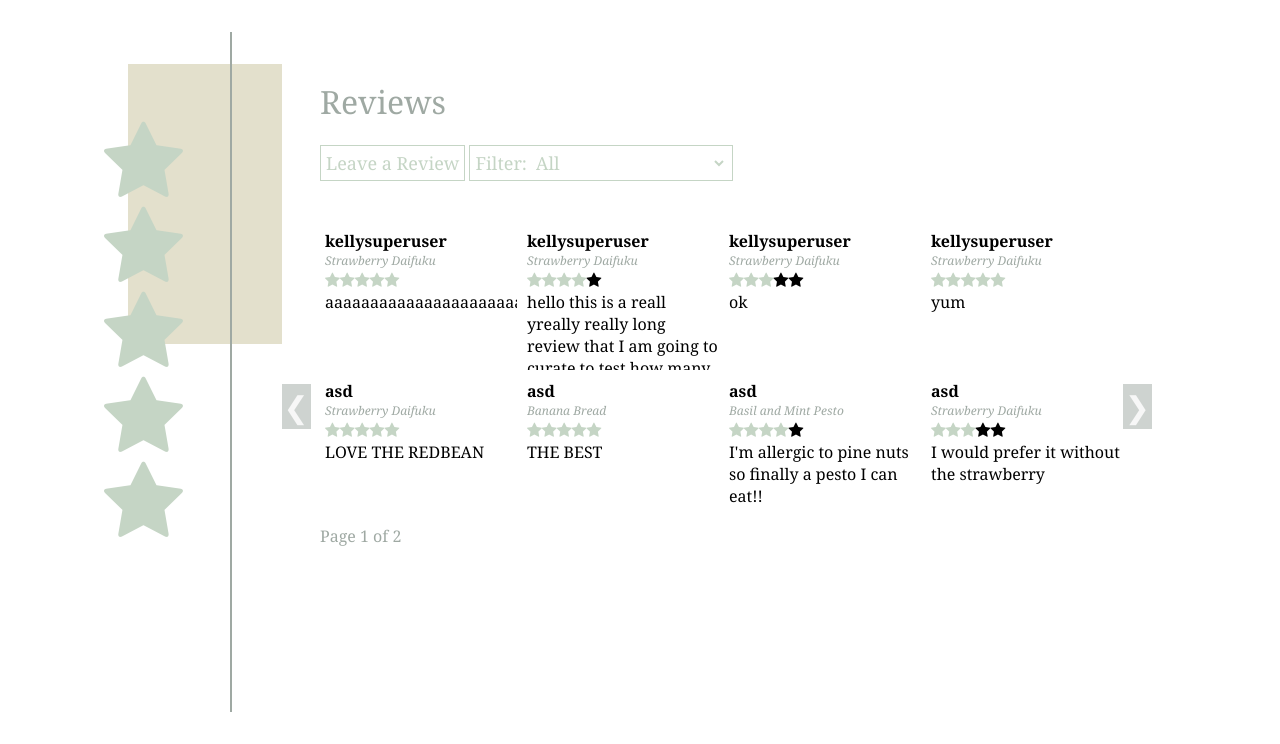
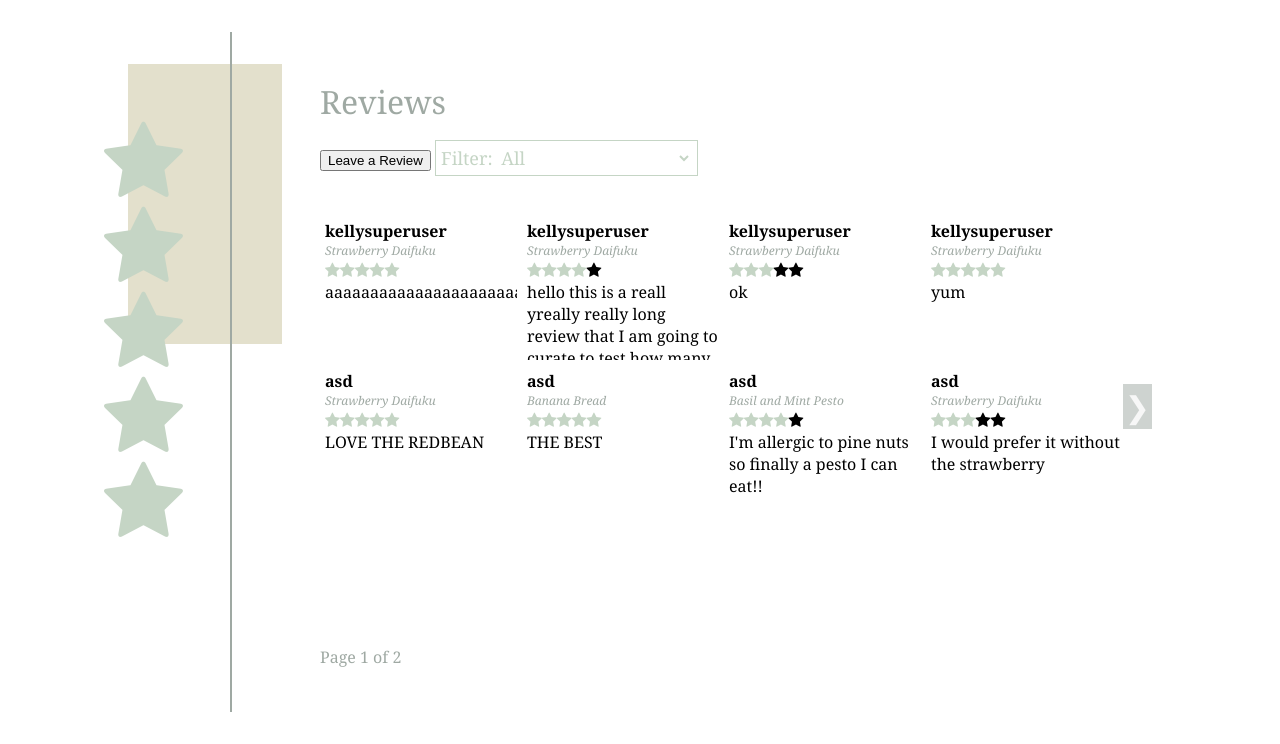
Before and after one commit to phamkelly17/final_project, a Django app: page /reviews in a window 1280 px wide. Shown: the part 56-800 px from the top of the page. Run offline with Django 3.2, Linux system fonts and the light colour scheme; data comes from the database, SQL or seed files in the repository.

Commit message:
Update styles.css

```diff
--- a/mysite/website/static/website/styles.css
+++ b/mysite/website/static/website/styles.css
@@ -360,7 +360,7 @@ ul{
         font-size: xx-large;
         color: #9fa9a3
     }
-    #leave-review-btn {
+    .reviews-btn{
         font-family: Georgia, 'Times New Roman', Times, serif;
         font-size: large;
         color: #c5d5c5;
@@ -439,13 +439,17 @@ ul{
     }
     #prev-reviews{
         position: absolute;
-        left: 22%;
+        left: -5%;
         top: 55%;
     }
     #next-reviews{
         position:absolute;
         right: 10%;
         top: 55%;
+    }
+    .page_num{
+        position: absolute;
+        bottom: -5%;
     }
 /* end reviews */
 
@@ -624,6 +628,16 @@ ul{
         font-size: xx-large;
         color: #9fa9a3;
     }
+    .get-sender{
+        width: 25%;
+        margin: 0px;
+    }
+    .unread {
+        position:absolute;
+        left: 16%;
+        bottom: 7%;
+
+    }
     /* end contact*/
 
     /* cart */
@@ -748,14 +762,3 @@ ul{
         position:relative;
         left:25%;
     }
-
-    .get-sender{
-        width: 25%;
-        margin: 0px;
-    }
-    .unread {
-        position:absolute;
-        left: 16%;
-        bottom: 7%;
-
-    }
```
